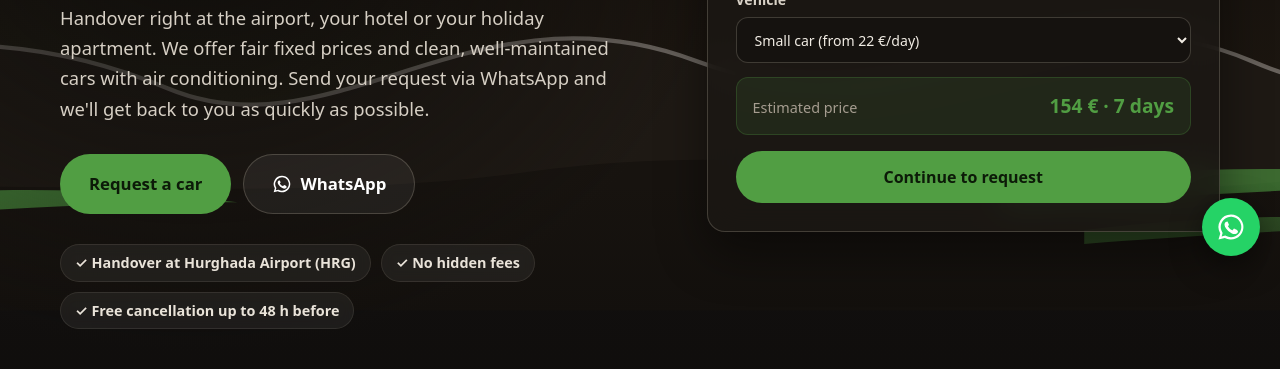
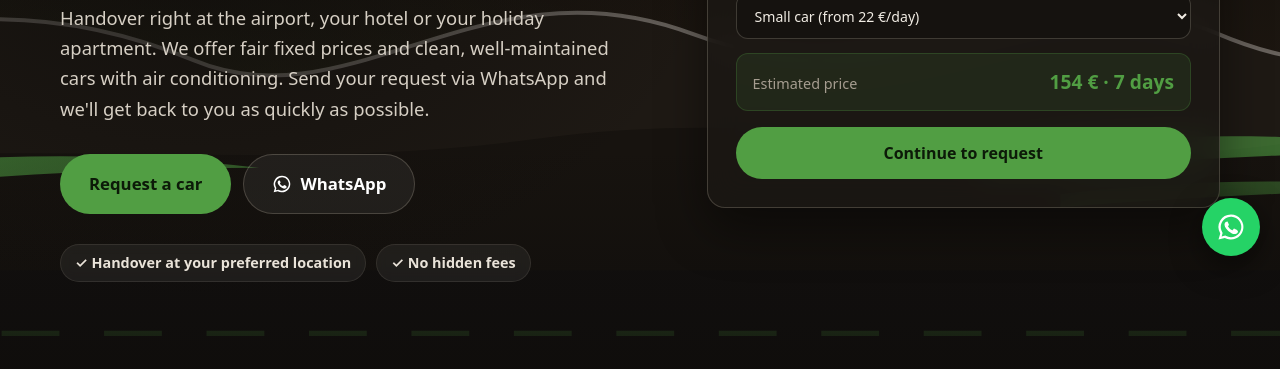
Before and after one commit to Annika2200/Car-Rental, a plain HTML site: page index.html in a window 1280 px wide. Shown: the part 524-893 px from the top of the page. Drawn offline with Linux system fonts and the light colour scheme.

Commit message:
Hero badges: handover at preferred location, drop cancellation badge
Co-Authored-By: Claude Opus 5.5 <noreply@anthropic.com>
Claude-Session: https://claude.ai/code/session_0189UCeSz8CHPMXoXUsCAipJ

```diff
--- a/index.html
+++ b/index.html
@@ -155,9 +155,8 @@
           </a>
         </div>
         <ul class="hero-usps">
-          <li data-i18n="hero.usp1">✓ Übergabe am Flughafen HRG</li>
+          <li data-i18n="hero.usp1">✓ Übergabe am Wunschort</li>
           <li data-i18n="hero.usp2">✓ Keine versteckten Kosten</li>
-          <li data-i18n="hero.usp3">✓ Kostenlos stornieren bis 48 h vorher</li>
         </ul>
       </div>
 
--- a/js/i18n.js
+++ b/js/i18n.js
@@ -89,9 +89,8 @@ window.I18N = {
       "hero.title": "Your car in Hurghada is already waiting for you.",
       "hero.lead": "Handover right at the airport, your hotel or your holiday apartment. We offer fair fixed prices and clean, well-maintained cars with air conditioning. Send your request via WhatsApp and we'll get back to you as quickly as possible.",
       "hero.cta": "Request a car",
-      "hero.usp1": "✓ Handover at Hurghada Airport (HRG)",
+      "hero.usp1": "✓ Handover at your preferred location",
       "hero.usp2": "✓ No hidden fees",
-      "hero.usp3": "✓ Free cancellation up to 48 h before",
 
       "quick.title": "Calculate your price",
       "quick.est": "Estimated price",
@@ -266,9 +265,8 @@ window.I18N = {
       "hero.title": "سيارتك في الغردقة بانتظارك بالفعل.",
       "hero.lead": "التسليم مباشرةً في المطار أو في فندقك أو شقتك السياحية. نقدم أسعارًا ثابتة وعادلة وسيارات نظيفة ومُعتنى بصيانتها ومزودة بالتكييف. أرسل طلبك عبر واتساب وسنتواصل معك في أسرع وقت ممكن.",
       "hero.cta": "اطلب سيارة",
-      "hero.usp1": "✓ التسليم في مطار الغردقة (HRG)",
+      "hero.usp1": "✓ التسليم في المكان الذي تختاره",
       "hero.usp2": "✓ بدون رسوم خفية",
-      "hero.usp3": "✓ إلغاء مجاني حتى 48 ساعة قبل الموعد",
 
       "quick.title": "احسب السعر",
       "quick.est": "السعر التقديري",
@@ -443,9 +441,8 @@ window.I18N = {
       "hero.title": "Ваш автомобиль в Хургаде уже ждёт вас.",
       "hero.lead": "Передача автомобиля прямо в аэропорту, у вашего отеля или апартаментов. У нас честные фиксированные цены и чистые, ухоженные автомобили с кондиционером. Отправьте заявку в WhatsApp, и мы свяжемся с вами как можно скорее.",
       "hero.cta": "Арендовать авто",
-      "hero.usp1": "✓ Выдача в аэропорту Хургады (HRG)",
+      "hero.usp1": "✓ Передача в удобном для вас месте",
       "hero.usp2": "✓ Без скрытых платежей",
-      "hero.usp3": "✓ Бесплатная отмена за 48 ч",
 
       "quick.title": "Рассчитать стоимость",
       "quick.est": "Примерная стоимость",
@@ -620,9 +617,8 @@ window.I18N = {
       "hero.title": "Votre voiture à Hurghada vous attend déjà.",
       "hero.lead": "Remise directement à l'aéroport, à votre hôtel ou à votre appartement de vacances. Nous proposons des prix fixes et justes, ainsi que des voitures propres, bien entretenues et climatisées. Envoyez votre demande par WhatsApp et nous vous répondrons dans les plus brefs délais.",
       "hero.cta": "Demander une voiture",
-      "hero.usp1": "✓ Remise à l'aéroport de Hurghada (HRG)",
+      "hero.usp1": "✓ Remise à l'endroit de votre choix",
       "hero.usp2": "✓ Aucun frais caché",
-      "hero.usp3": "✓ Annulation gratuite jusqu'à 48 h avant",
 
       "quick.title": "Calculer le prix",
       "quick.est": "Prix estimé",
```
